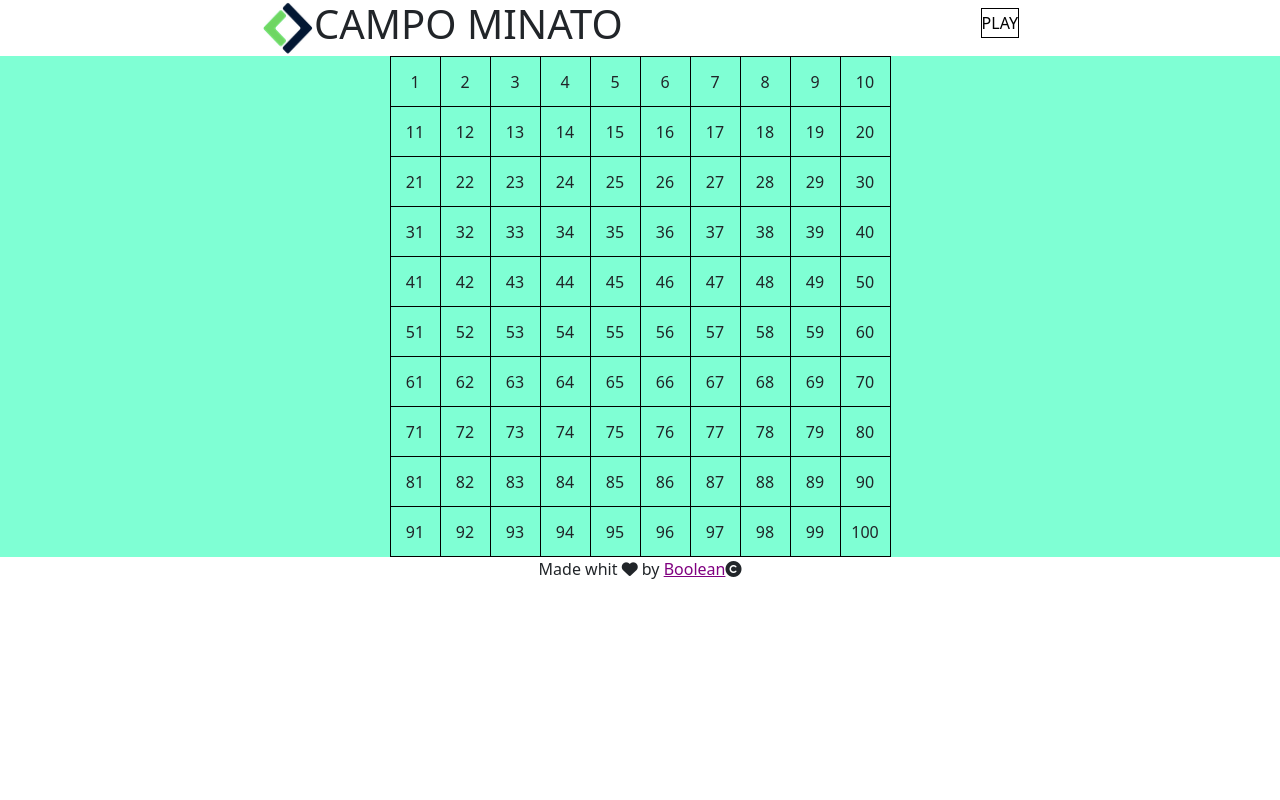
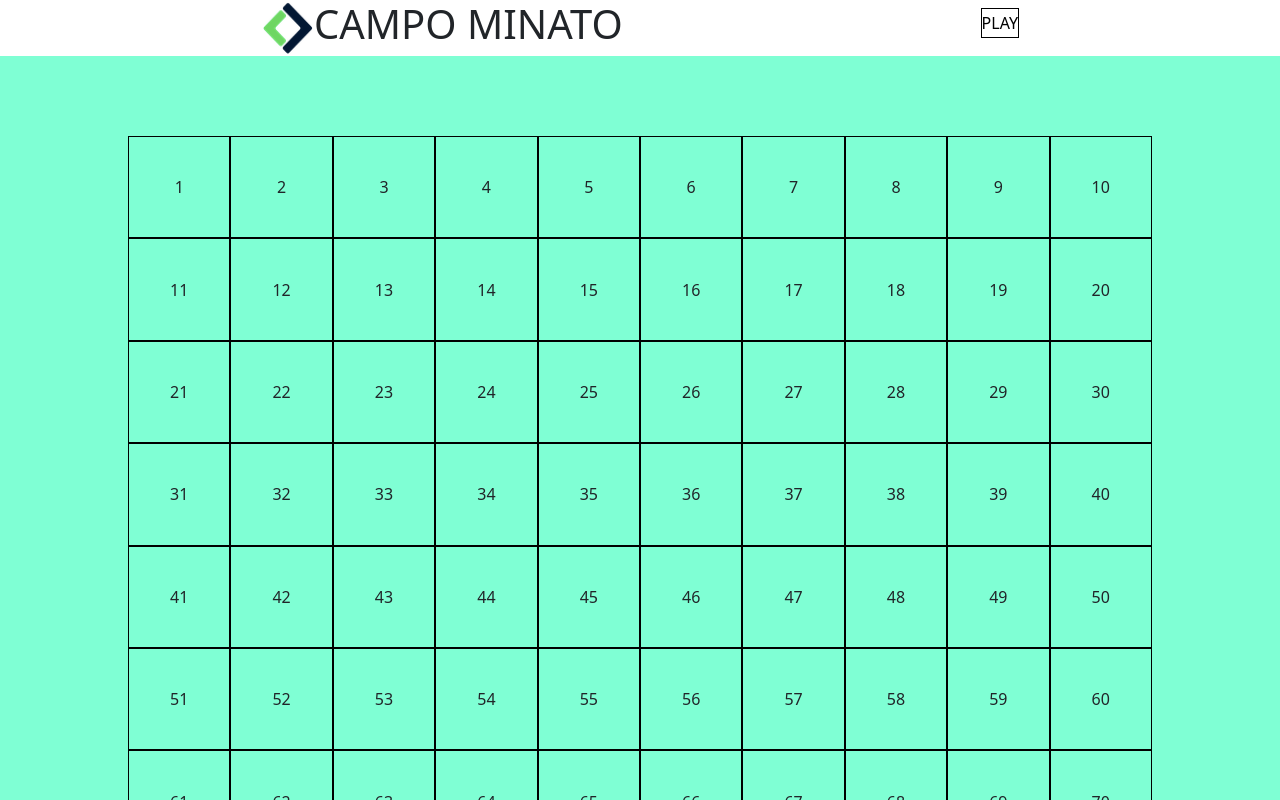
Before and after one commit to AlexandroFioretti1/js-campominato-dom, a plain HTML site: page index.html in a window 1280 px wide. Both pictures are taken after a click on the button "PLAY". Shown: the top 800 px of the page. Drawn offline with nearby package versions, Linux system fonts and the light colour scheme.

Commit message:
delete table add div for container_game

```diff
--- a/assets/css/style.css
+++ b/assets/css/style.css
@@ -29,13 +29,20 @@ main {
 #container_game {
     display: flex;
     justify-content: center;
+    flex-wrap: wrap;
+    width: 80%;
+    margin: auto;
+    padding: 5rem 0;
 }
 
-td {
+.cell {
     border: solid 1px black;
-    width: 50px;
     text-align: center;
-    height: 50px;
+    width: calc(100% / 10);
+    aspect-ratio: 1/1;
+    display: flex;
+    justify-content: center;
+    align-items: center;
 }
 
 /* #End Region Main */
--- a/assets/js/main.js
+++ b/assets/js/main.js
@@ -21,13 +21,27 @@ const playButton = document.getElementById("play_button");
 
 // Aggiungo un listener per l'evento 'click' sul bottone
 playButton.addEventListener("click", function () {
-
   // Seleziono l'elemento HTML dove inserire la griglia di gioco
   const containerGame = document.getElementById("container_game");
 
-  // Inizializzo una variabile per il numero della cella corrente
-  let cellNumber = 1;
+  containerGame.innerHTML = "";
+  for (let i = 1; i <= 100; i++) {
+    const cell = document.createElement("div");
+    cell.innerHTML = i.toString();
+    cell.classList.add("cell");
+    containerGame.append(cell);
+    cell.addEventListener("click", function () {
+      // Coloro la cella di blu chiaro
+      this.style.backgroundColor = "lightblue";
+      // Stampo il numero della cella nella console
+      console.log(
+        "Hai cliccato nella casella con il Numero " + this.textContent
+      );
+    });
+  }
+});
 
+/*
   // Creo una tabella HTML con 10 righe e 10 colonne
   const table = document.createElement("table");
   for (let i = 0; i < 10; i++) {
@@ -62,7 +76,6 @@ playButton.addEventListener("click", function () {
       // Aggiorno il numero della cella corrente
       cellNumber++;
     }
-
     // Aggiungo la riga alla tabella
     table.appendChild(row);
   }
@@ -70,3 +83,4 @@ playButton.addEventListener("click", function () {
   // Inserisco la tabella nel container di gioco
   containerGame.appendChild(table);
 });
+*/
```
